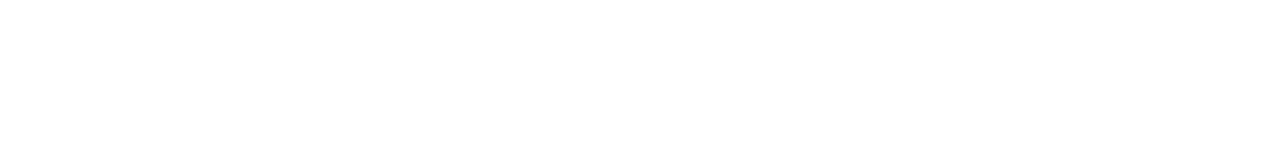
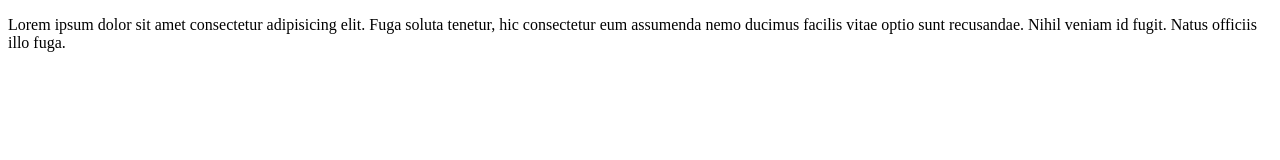
Before and after one commit to JoseGermanx/ejemplo-repo-git, a plain HTML site: page index.html in a window 1280 px wide. Drawn offline with Linux system fonts and the light colour scheme.

Commit message:
agregar parrafo 1

```diff
--- a/index.html
+++ b/index.html
@@ -6,6 +6,7 @@
     <title>Proyecto Portfolio</title>
 </head>
 <body>
+    <p>Lorem ipsum dolor sit amet consectetur adipisicing elit. Fuga soluta tenetur, hic consectetur eum assumenda nemo ducimus facilis vitae optio sunt recusandae. Nihil veniam id fugit. Natus officiis illo fuga.</p>
 
 </body>
 </html>
```
